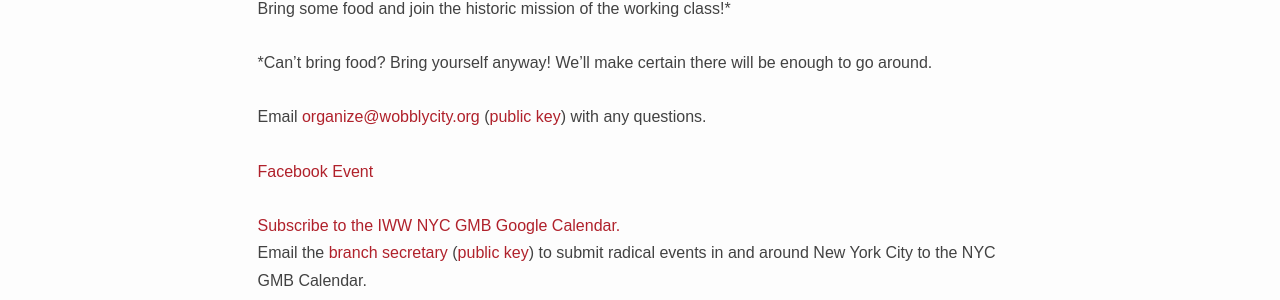
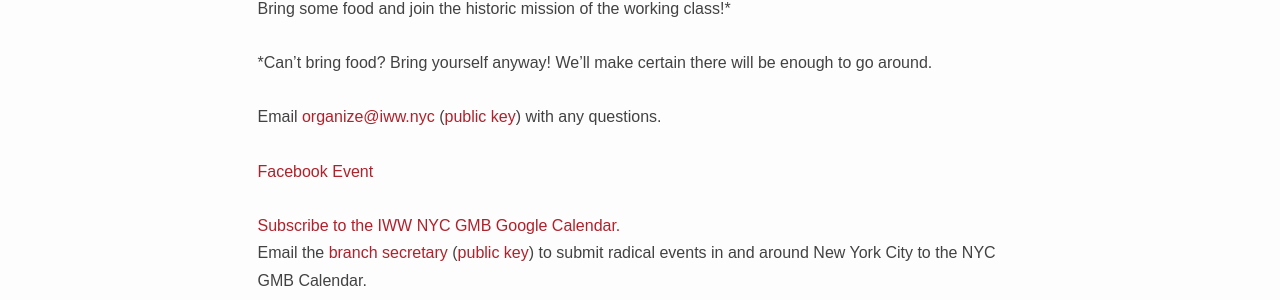
Before and after one commit to IWW-NYC-GMB/iww.nyc, a Jekyll site: the page built from _events/december-2019-orientation.md, in a window 1280 px wide and 900 px high, scrolled down 1577 px. Shown: the part 288-588 px from the top of the window. Built offline with Jekyll 4.4.1, drawn with Linux system fonts in a browser that asks for light colours; some web fonts are replaced; some of the changed lines change nothing that is shown.

Commit message:
Update december-2019-orientation.md

```diff
--- a/_events/december-2019-orientation.md
+++ b/_events/december-2019-orientation.md
@@ -26,6 +26,6 @@ Bring some food and join the historic mission of the working class!*
 
 *Can’t bring food? Bring yourself anyway! We’ll make certain there will be enough to go around.
 
-Email <mailto:organize@wobblycity.org> ([public key](/assets/keys/publickey.organize@wobblycity.org.asc)) with any questions.
+Email <mailto:organize@iww.nyc> ([public key](/assets/keys/publickey.organize@iww.nyc.asc)) with any questions.
 
 [Facebook Event](https://www.facebook.com/events/1302687376605983/)
```
